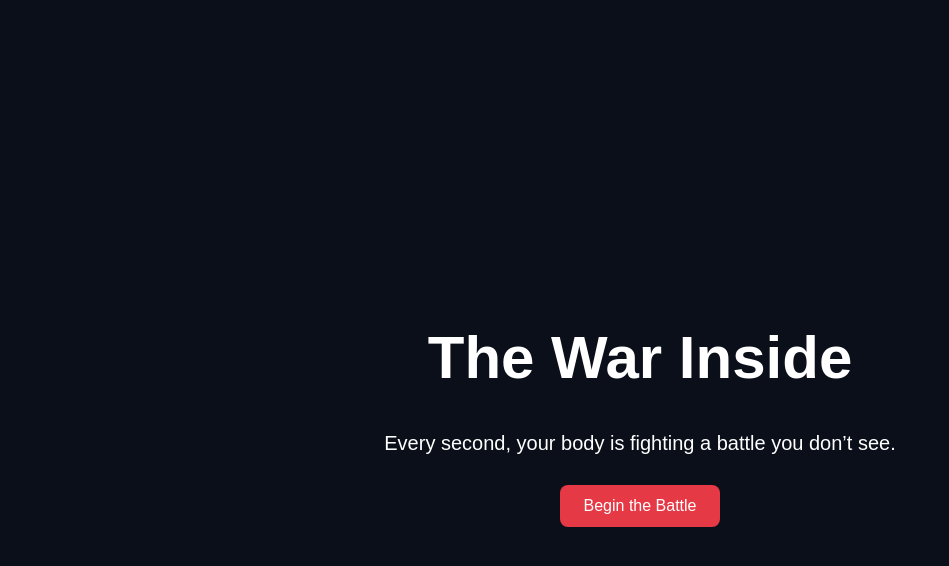
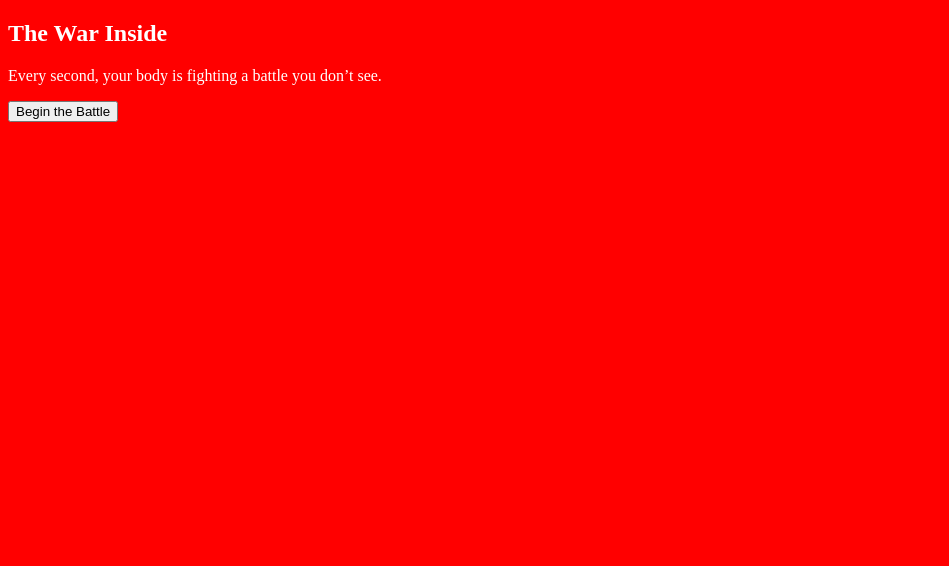
Before and after one commit to andywu12310/immune-system-project, a plain HTML site: page index.html in a window 1280 px wide. Shown: the whole page, without its empty margins (0-949 px from the left). Drawn offline with Linux system fonts and the light colour scheme.

Commit message:
test css load

```diff
--- a/style.css
+++ b/style.css
@@ -1,40 +1,4 @@
 body {
-  margin: 0;
-  font-family: Arial, sans-serif;
-  background-color: #0b0f1a;
+  background: red;
   color: white;
 }
-
-.hero {
-  height: 100vh;
-  display: flex;
-  flex-direction: column;
-  justify-content: center;
-  align-items: center;
-  text-align: center;
-}
-
-.hero h1 {
-  font-size: 60px;
-  margin-bottom: 20px;
-}
-
-.hero p {
-  font-size: 20px;
-  margin-bottom: 30px;
-  max-width: 600px;
-}
-
-button {
-  padding: 12px 24px;
-  font-size: 16px;
-  border: none;
-  border-radius: 8px;
-  background-color: #e63946;
-  color: white;
-  cursor: pointer;
-}
-
-button:hover {
-  background-color: #ff4d5a;
-}
```
